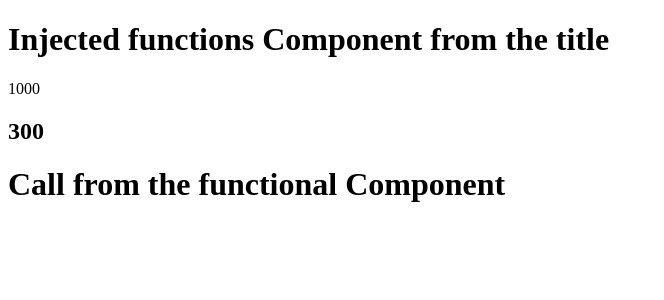
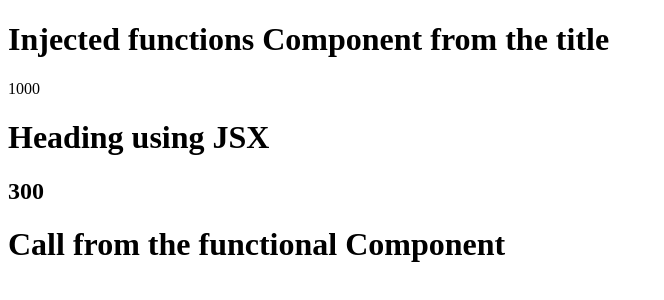
Before and after one commit to mudits02/React-Projects, a React (Vite) app in the folder React_first_proj/: page / in a window 1280 px wide. Shown: the top 300 px of the page, without its empty margins (0-664 px from the left). Built offline with nearby package versions, Linux system fonts and the light colour scheme.

Commit message:
JSX Intermediate

```diff
--- a/React_first_proj/App.js
+++ b/React_first_proj/App.js
@@ -27,6 +27,7 @@
     <div id="container">
         <Title />
         {number}
+        {jsxHeading} {/* this is how we call React elements inside of a component */}
         <h2>{100 + 200}</h2>
         <h1 className="container">Call from the functional Component</h1>
 
```
Also changed, not shown: 1 other file (tests, documents, lock files or other folders).
